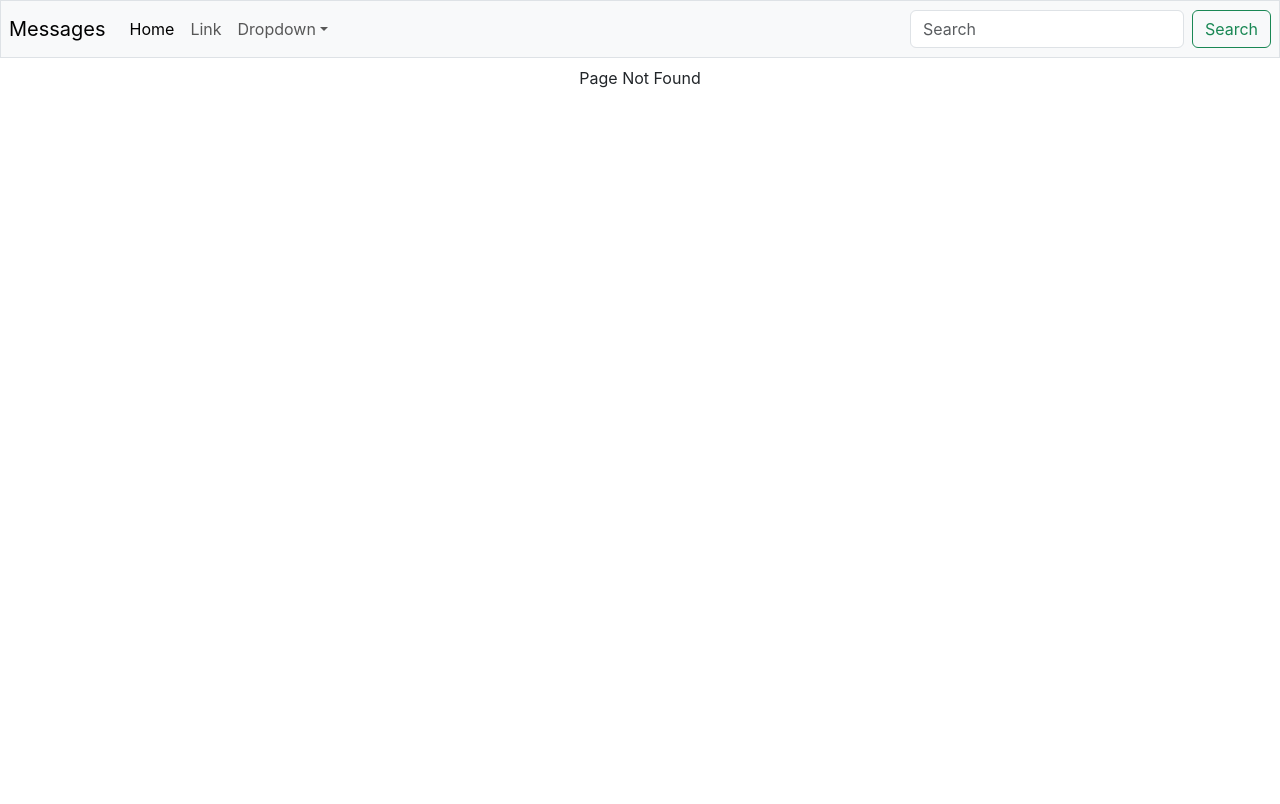
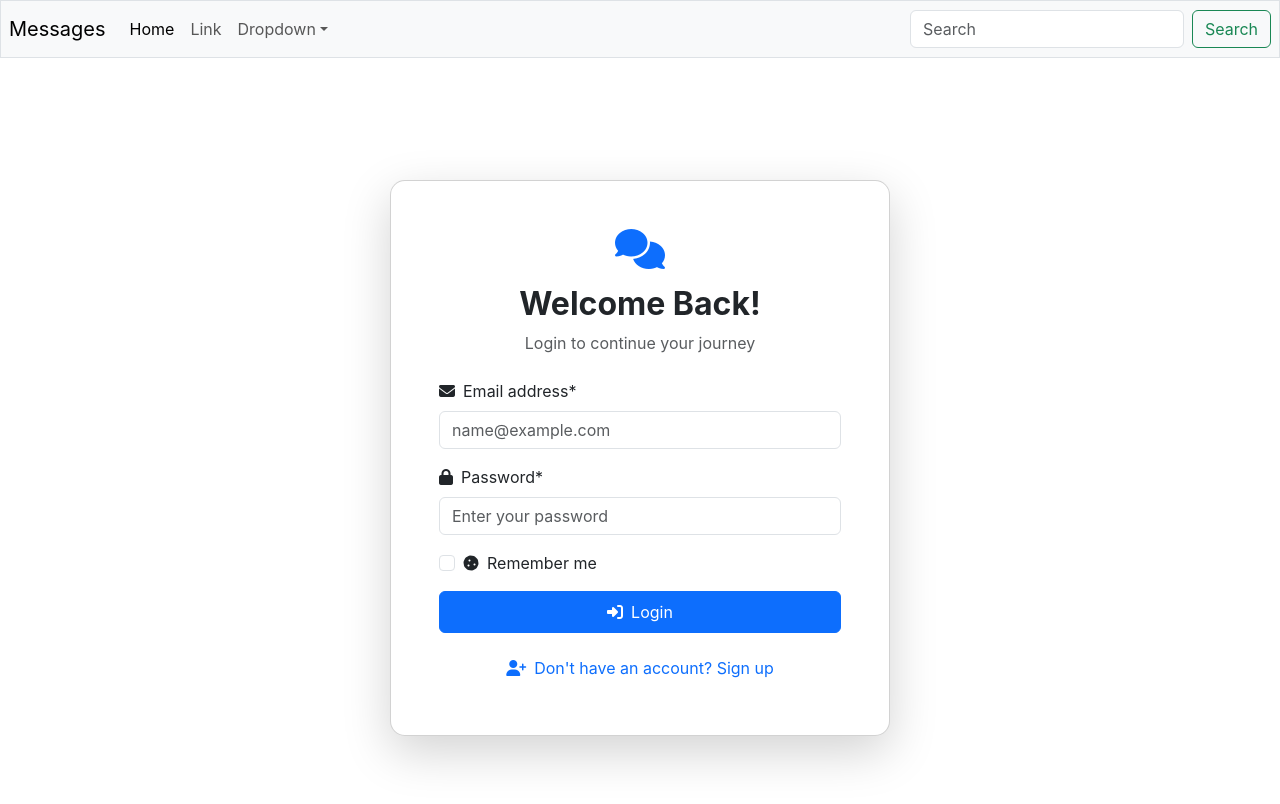
Before and after one commit to Neon17/Wispr, a React (Create React App) app in the folder frontend/: page /auth in a window 1280 px wide. Before the commit this address had no page. Shown: the top 804 px of the page. Built offline with nearby package versions, Linux system fonts and the light colour scheme.

Commit message:
FEAT : Authorization login and signup frontend

```diff
--- a/frontend/src/App.js
+++ b/frontend/src/App.js
@@ -3,6 +3,7 @@ import { BrowserRouter as Router, Route, Routes } from 'react-router-dom';
 import Navbar from './components/Navbar';
 import Home from './components/Home';
 import MessageDesign from './components/MessageDesign';
+import Authform from './components/Authentication/Authform';
 
 function App(){
   return (
@@ -12,6 +13,7 @@ function App(){
         <Routes>
           <Route exact path="/" element={<Home/>} />
           <Route exact path="/message-design" element={<MessageDesign/>}/>
+          <Route exact path="/auth" element={<Authform/>}/>
           <Route path='*' element={<div className='text-center mt-2'>Page Not Found</div>} />
         </Routes>
       </Router>
--- /dev/null
+++ b/frontend/src/components/Authentication/Authform.js
@@ -0,0 +1,236 @@
+import React, { useState } from 'react';
+
+const AuthForm = () => {
+  const [isLogin, setIsLogin] = useState(true);
+  const [formData, setFormData] = useState({
+    firstName: '',
+    middleName: '',
+    lastName: '',
+    email: '',
+    username: '',
+    password: '',
+    confirmPassword: ''
+  });
+  const [errors, setErrors] = useState({});
+
+  const validateForm = () => {
+    const newErrors = {};
+
+    if (!isLogin) {
+      if (!formData.firstName.trim()) {
+        newErrors.firstName = 'First name is required';
+      }
+      if (!formData.lastName.trim()) {
+        newErrors.lastName = 'Last name is required';
+      }
+      if (!formData.username.trim()) {
+        newErrors.username = 'Username is required';
+      }
+      if (formData.password !== formData.confirmPassword) {
+        newErrors.confirmPassword = 'Passwords do not match';
+      }
+    }
+
+    if (!formData.email) {
+      newErrors.email = 'Email is required';
+    } else if (!/\S+@\S+\.\S+/.test(formData.email)) {
+      newErrors.email = 'Invalid email format';
+    }
+
+    if (!formData.password) {
+      newErrors.password = 'Password is required';
+    } else if (formData.password.length < 6) {
+      newErrors.password = 'Password must be at least 6 characters';
+    }
+
+    setErrors(newErrors);
+    return Object.keys(newErrors).length === 0;
+  };
+
+  const handleSubmit = (e) => {
+    e.preventDefault();
+    if (validateForm()) {
+      console.log('Form submitted:', formData);
+      //I will call api here after you complete backend endpoints
+      //TO DO: Call API by kushal1o1
+    }
+  };
+
+  const handleChange = (e) => {
+    const { name, value } = e.target;
+    setFormData(prev => ({
+      ...prev,
+      [name]: value
+    }));
+  };
+
+  return (
+    <div className="container-fluid min-vh-100 d-flex align-items-center justify-content-center" >
+      <div className="card shadow-lg" style={{ maxWidth: '500px', width: '100%', borderRadius: '15px' }}>
+        <div className="card-body p-5">
+          <div className="text-center mb-4">
+            <i className="fas fa-comments text-primary mb-3" style={{ fontSize: '2.5rem' }}></i>
+            <h2 className="fw-bold">{isLogin ? 'Welcome Back!' : 'Create Account'}</h2>
+            <p className="text-muted">
+              {isLogin ? 'Login to continue your journey' : 'Join our community today'}
+            </p>
+          </div>
+
+          <form onSubmit={handleSubmit} className="needs-validation">
+            {!isLogin && (
+              <>
+                <div className="row g-3 mb-3">
+                  <div className="col-md-4">
+                    <label htmlFor="firstName" className="form-label">
+                      <i className="fas fa-user me-2"></i>First Name*
+                    </label>
+                    <input
+                      type="text"
+                      className={`form-control ${errors.firstName ? 'is-invalid' : ''}`}
+                      id="firstName"
+                      name="firstName"
+                      value={formData.firstName}
+                      onChange={handleChange}
+                      placeholder="John"
+                    />
+                    {errors.firstName && (
+                      <div className="invalid-feedback">{errors.firstName}</div>
+                    )}
+                  </div>
+                  <div className="col-md-4">
+                    <label htmlFor="middleName" className="form-label">Middle Name</label>
+                    <input
+                      type="text"
+                      className="form-control"
+                      id="middleName"
+                      name="middleName"
+                      value={formData.middleName}
+                      onChange={handleChange}
+                      placeholder="David"
+                    />
+                  </div>
+                  <div className="col-md-4">
+                    <label htmlFor="lastName" className="form-label">Last Name*</label>
+                    <input
+                      type="text"
+                      className={`form-control ${errors.lastName ? 'is-invalid' : ''}`}
+                      id="lastName"
+                      name="lastName"
+                      value={formData.lastName}
+                      onChange={handleChange}
+                      placeholder="Smith"
+                    />
+                    {errors.lastName && (
+                      <div className="invalid-feedback">{errors.lastName}</div>
+                    )}
+                  </div>
+                </div>
+
+                <div className="mb-3">
+                  <label htmlFor="username" className="form-label">
+                    <i className="fas fa-at me-2"></i>Username*
+                  </label>
+                  <input
+                    type="text"
+                    className={`form-control ${errors.username ? 'is-invalid' : ''}`}
+                    id="username"
+                    name="username"
+                    value={formData.username}
+                    onChange={handleChange}
+                    placeholder="Choose a unique username"
+                  />
+                  {errors.username && (
+                    <div className="invalid-feedback">{errors.username}</div>
+                  )}
+                </div>
+              </>
+            )}
+
+            <div className="mb-3">
+              <label htmlFor="email" className="form-label">
+                <i className="fas fa-envelope me-2"></i>Email address*
+              </label>
+              <input
+                type="email"
+                className={`form-control ${errors.email ? 'is-invalid' : ''}`}
+                id="email"
+                name="email"
+                value={formData.email}
+                onChange={handleChange}
+                placeholder="name@example.com"
+              />
+              {errors.email && (
+                <div className="invalid-feedback">{errors.email}</div>
+              )}
+            </div>
+
+            <div className="mb-3">
+              <label htmlFor="password" className="form-label">
+                <i className="fas fa-lock me-2"></i>Password*
+              </label>
+              <input
+                type="password"
+                className={`form-control ${errors.password ? 'is-invalid' : ''}`}
+                id="password"
+                name="password"
+                value={formData.password}
+                onChange={handleChange}
+                placeholder="Enter your password"
+              />
+              {errors.password && (
+                <div className="invalid-feedback">{errors.password}</div>
+              )}
+            </div>
+
+            {!isLogin && (
+              <div className="mb-3">
+                <label htmlFor="confirmPassword" className="form-label">
+                  <i className="fas fa-lock me-2"></i>Confirm Password*
+                </label>
+                <input
+                  type="password"
+                  className={`form-control ${errors.confirmPassword ? 'is-invalid' : ''}`}
+                  id="confirmPassword"
+                  name="confirmPassword"
+                  value={formData.confirmPassword}
+                  onChange={handleChange}
+                  placeholder="Confirm your password"
+                />
+                {errors.confirmPassword && (
+                  <div className="invalid-feedback">{errors.confirmPassword}</div>
+                )}
+              </div>
+            )}
+
+            {isLogin && (
+              <div className="mb-3 form-check">
+                <input type="checkbox" className="form-check-input" id="rememberMe" />
+                <label className="form-check-label" htmlFor="rememberMe">
+                  <i className="fas fa-cookie me-2"></i>Remember me
+                </label>
+              </div>
+            )}
+
+            <button type="submit" className="btn btn-primary w-100 mb-3 py-2">
+              <i className={`fas ${isLogin ? 'fa-sign-in-alt' : 'fa-user-plus'} me-2`}></i>
+              {isLogin ? 'Login' : 'Sign Up'}
+            </button>
+
+            <div className="text-center">
+              <button
+                type="button"
+                className="btn btn-link text-decoration-none"
+                onClick={() => setIsLogin(!isLogin)}
+              >
+                <i className={`fas ${isLogin ? 'fa-user-plus' : 'fa-sign-in-alt'} me-2`}></i>
+                {isLogin ? "Don't have an account? Sign up" : 'Already have an account? Login'}
+              </button>
+            </div>
+          </form>
+        </div>
+      </div>
+    </div>
+  );
+};
+
+export default AuthForm;
```
